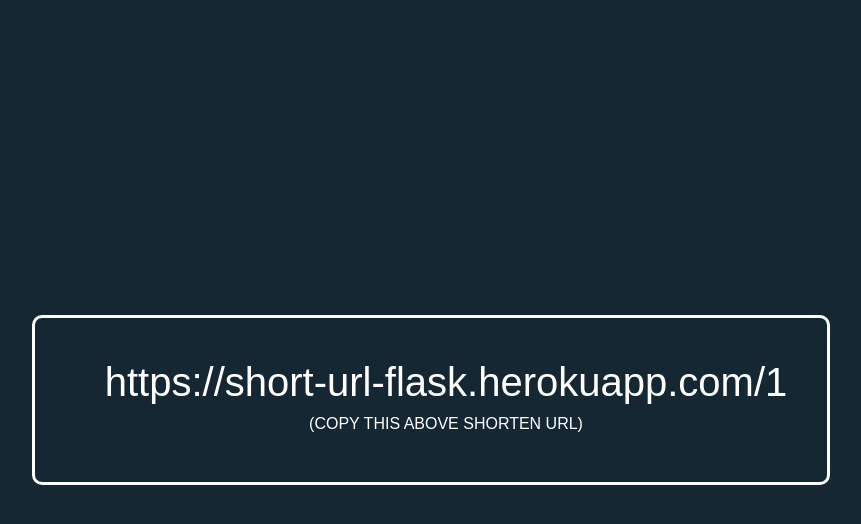
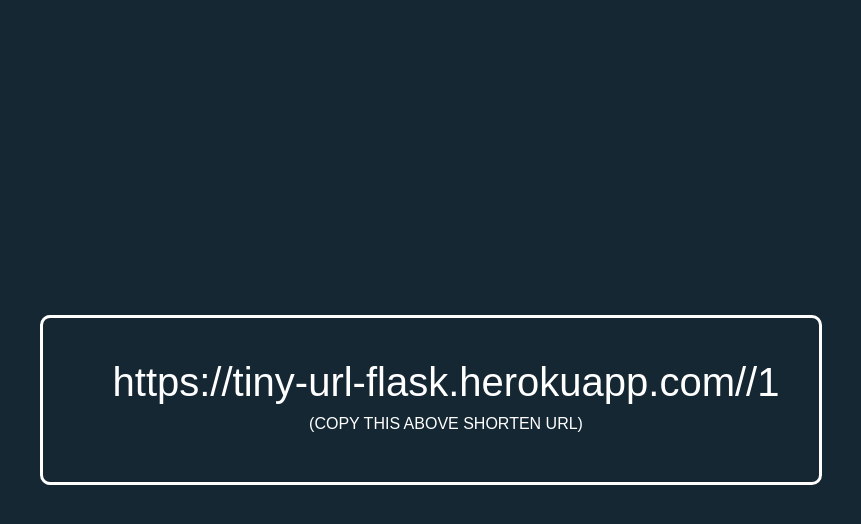
Before and after one commit to praveenasiva/url-shortener-flask, a Flask app: page /display/1 in a window 1280 px wide. Shown: the top 524 px of the page, without its empty margins (209-1070 px from the left). Run offline with Flask 2, Linux system fonts and the light colour scheme; some libraries are stand-ins or nearby versions.

Commit message:
Update shorturl.html

```diff
--- a/templates/shorturl.html
+++ b/templates/shorturl.html
@@ -8,7 +8,7 @@
     <div class="form-content">
         <div class="form-items">
             <div class="p-9 text-center helo">
-                <h1>https://short-url-flask.herokuapp.com/{{short_url_display}}</h1>
+                <h1>https://tiny-url-flask.herokuapp.com//{{short_url_display}}</h1>
                 <h6>(COPY THIS ABOVE SHORTEN URL) </h6>
                 <!-- <a href="http://127.0.0.1:5000/">BACK TO HOME</a> -->
                 {% endblock %}
```
